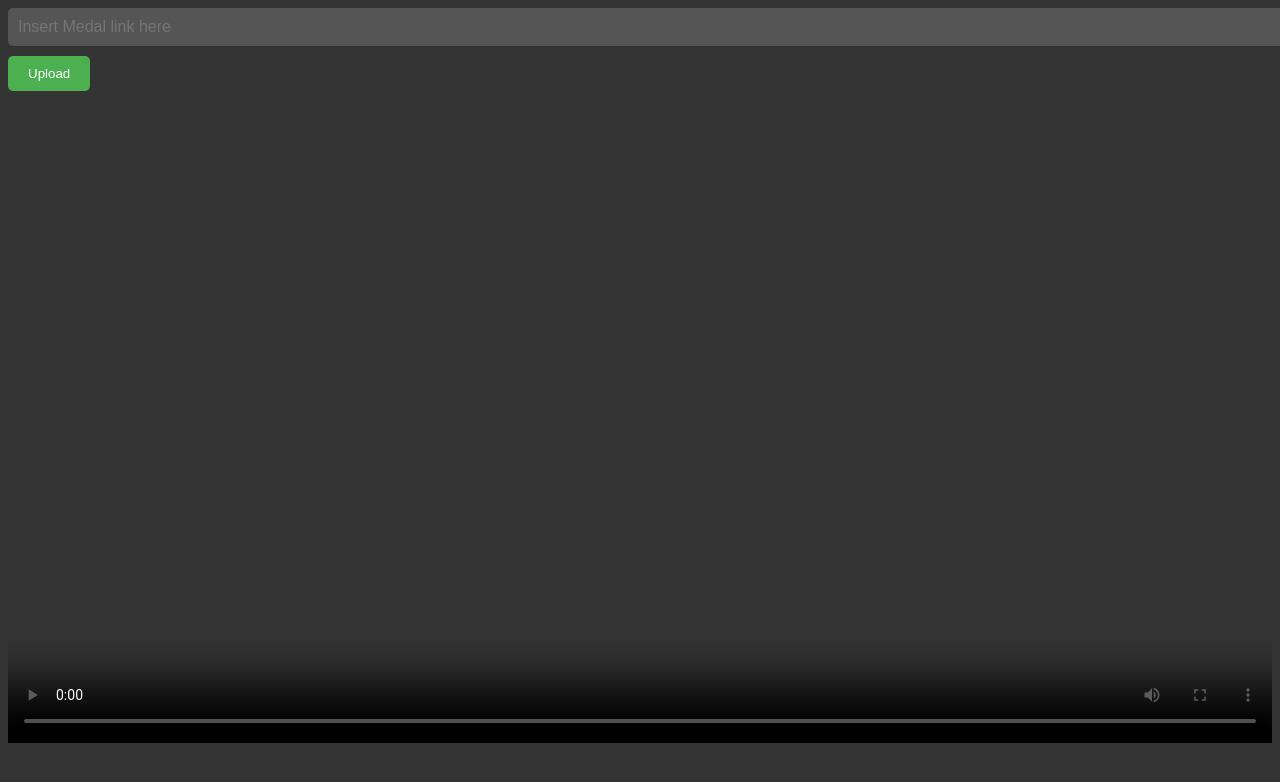
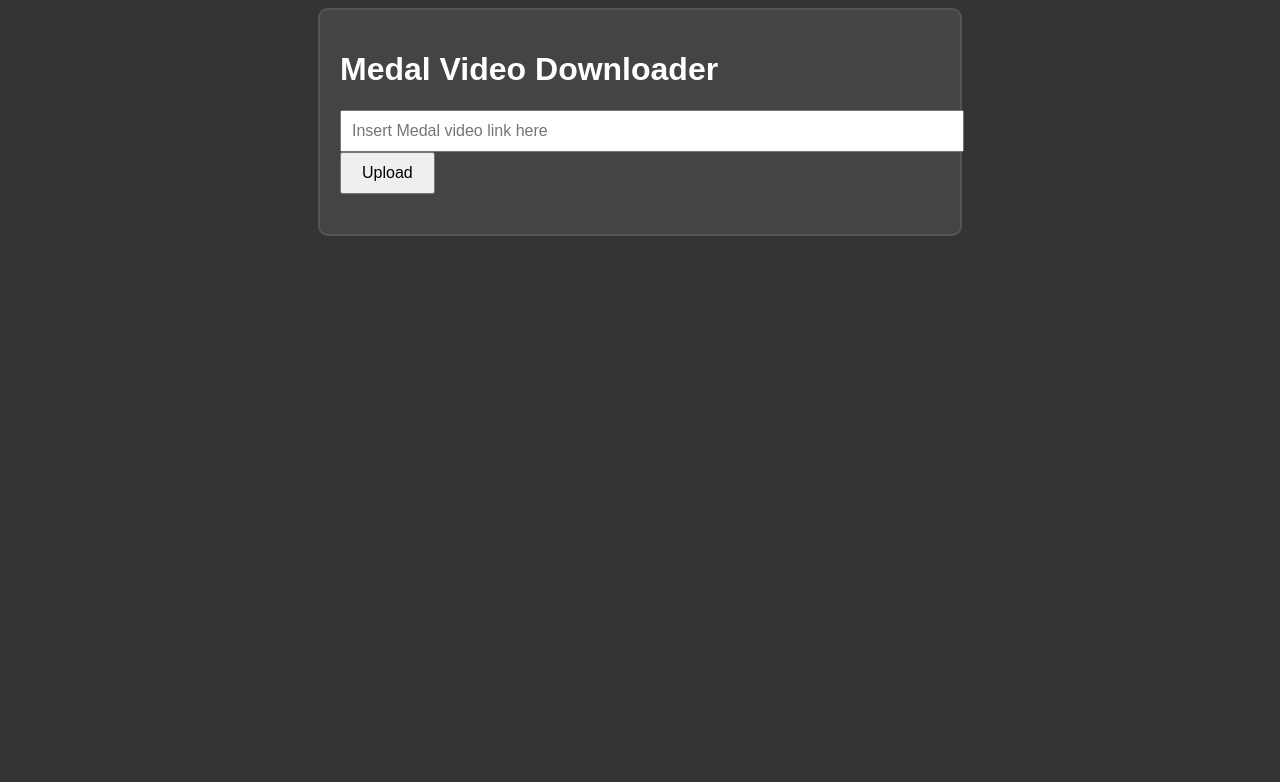
Before and after one commit to AshHehe/medal-watermark, a plain HTML site: page index.html in a window 1280 px wide. Drawn offline with Linux system fonts and the light colour scheme.

Commit message:
Update index.html

```diff
--- a/index.html
+++ b/index.html
@@ -3,75 +3,70 @@
 <head>
 <meta charset="UTF-8">
 <meta name="viewport" content="width=device-width, initial-scale=1.0">
-    <title>Medal Downloader</title>
+<title>Medal Video Downloader</title>
 <style>
   body {
     background-color: #333333;
     color: white;
     font-family: Arial, sans-serif;
   }
-        #medal-link {
+  .container {
+    max-width: 600px;
+    margin: 0 auto;
+    padding: 20px;
+    border: 2px solid #555555;
+    border-radius: 10px;
+    background-color: #444444;
+  }
+  .input-group {
+    margin-bottom: 20px;
+  }
+  .input-group input[type="text"] {
     width: 100%;
     padding: 10px;
-            margin-bottom: 10px;
     font-size: 16px;
-            background-color: #555555;
-            color: white;
-            border: none;
-            outline: none;
-            border-radius: 5px;
   }
-        #upload-button {
-            background-color: #4CAF50;
-            color: white;
+  .input-group button {
     padding: 10px 20px;
-            border: none;
-            border-radius: 5px;
+    font-size: 16px;
     cursor: pointer;
   }
-        #upload-button:hover {
-            background-color: #45a049;
-        }
-        #video-preview {
+  video {
     width: 100%;
-            margin-top: 20px;
-        }
-        #download-link {
-            display: none;
-            margin-top: 10px;
-            text-align: center;
+    display: none; /* Hide video initially */
   }
 </style>
 </head>
 <body>
-    <input type="text" id="medal-link" placeholder="Insert Medal link here">
-    <button id="upload-button" onclick="uploadMedal()">Upload</button>
-    <video id="video-preview" controls></video>
-    <a id="download-link" download="medal_video.mp4">Download Video</a>
+<div class="container">
+  <h1>Medal Video Downloader</h1>
+  <div class="input-group">
+    <input type="text" id="medalUrl" placeholder="Insert Medal video link here">
+    <button onclick="uploadMedal()">Upload</button>
+  </div>
+  <video id="medalVideo" controls autoplay>
+    Your browser does not support the video tag.
+  </video>
+</div>
 
 <script>
 async function uploadMedal() {
-            const medalLink = document.getElementById('medal-link').value;
-            try {
-                const response = await fetch('/api/download', {
+  const medalUrl = document.getElementById('medalUrl').value;
+  const response = await fetch('YOUR_FUNCTION_ENDPOINT', {
     method: 'POST',
     headers: {
       'Content-Type': 'application/json'
     },
-                    body: JSON.stringify({ url: medalLink })
+    body: JSON.stringify({ url: medalUrl })
   });
-                if (!response.ok) {
-                    throw new Error(`Failed to fetch. Status: ${response.status}`);
-                }
-                const videoURL = await response.text();
-                console.log('Video URL:', videoURL);
-                const videoPreview = document.getElementById('video-preview');
-                videoPreview.src = videoURL;
-                const downloadLink = document.getElementById('download-link');
-                downloadLink.href = videoURL;
-                downloadLink.style.display = 'block';
-            } catch (error) {
-                console.error('Error:', error);
+  const data = await response.json();
+  if (data.valid && data.src) {
+    const videoSrc = data.src;
+    const videoElement = document.getElementById('medalVideo');
+    videoElement.src = videoSrc;
+    videoElement.style.display = 'block'; // Show video
+  } else {
+    alert('Invalid Medal video URL!');
   }
 }
 </script>
```
Lines whose indentation alone changed are shown as unchanged.
